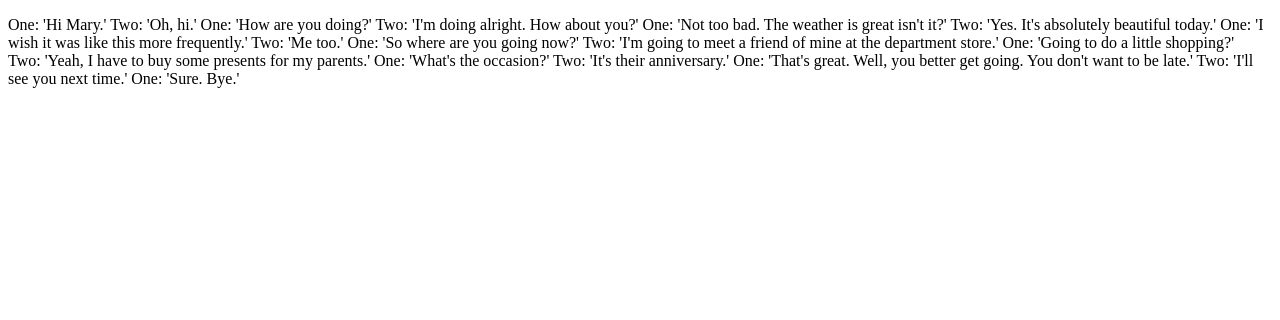
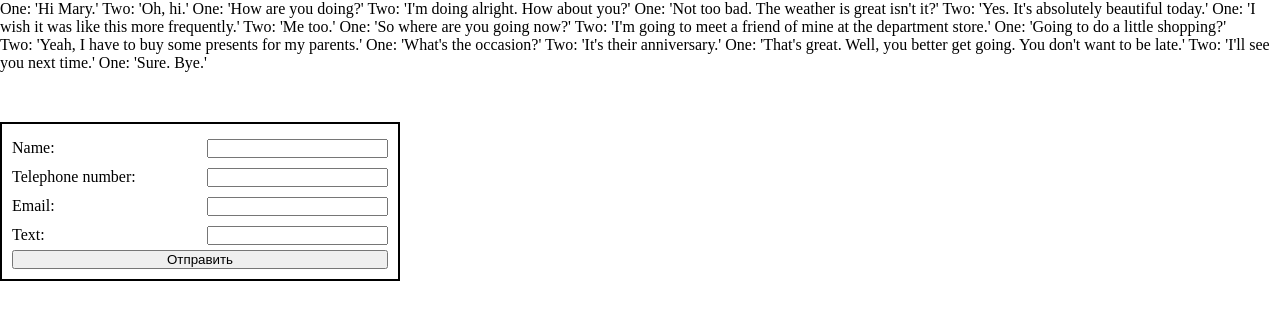
Before and after one commit to vvdementiev87/JS_study_level2, a plain HTML site: page index.html in a window 1280 px wide. Drawn offline with Linux system fonts and the light colour scheme.

Commit message:
update#2 08.11.2021

```diff
--- a/index.html
+++ b/index.html
@@ -4,6 +4,7 @@
     <meta charset="UTF-8">
     <meta http-equiv="X-UA-Compatible" content="IE=edge">
     <meta name="viewport" content="width=device-width, initial-scale=1.0">
+    <link rel="stylesheet" href="style.css">
     <title>Document</title>
 </head>
 <body>
@@ -25,9 +26,30 @@
         Two: 'I'll see you next time.'
         One: 'Sure. Bye.'
     </p>
+    <form class="test__form" action="#">
+        <div class="test__input">
+            <label for="name">Name: </label><input id="name" type="text">
+        </div>
+        <div class="test__input">
+            <label for="tel">Telephone number: </label><input id="tel" type="text">
+        </div>
+        <div class="test__input">
+            <label for="mail">Email: </label><input id="mail" type="email">
+        </div>
+        <div class="test__input">
+            <label for="sometext">Text: </label><input id="sometext" type="text">
+        </div>
+         <button type="submit">Отправить</button>
+    </form>
     <script>
       let p=document.querySelector('p').textContent;
       console.log(p.replace(/\B'/g,'"'));
+      let form=document.querySelector('.test__form')
+      form.addEventListener('submit',event=>{
+          event.defaultPrevented;
+          console.log(event.srcElement);
+          console.log(event);
+      })
 
     </script>
 </body>
--- /dev/null
+++ b/style.scss
@@ -0,0 +1,21 @@
+*{
+    padding: 0;
+    margin: 0;
+    box-sizing: border-box;
+}
+.test{
+    &__form{
+        margin-top: 50px;
+        padding: 10px;
+        border: 2px solid #000;
+        max-width: 400px;
+        width: 100%;
+        display: flex;
+        flex-direction: column;
+    }
+    &__input{
+        padding: 5px 0;
+        display: flex;
+        justify-content: space-between;
+    }
+}
```
Also changed, not shown: style.css (added), 1 other file.
